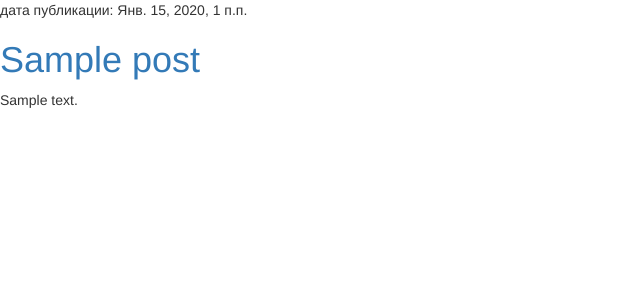
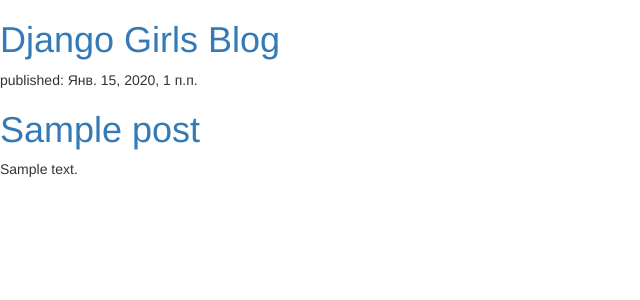
Before and after one commit to Razra88/my-first-blog, a Django app: page / in a window 1280 px wide. Shown: the top 300 px of the page, without its empty margins (0-640 px from the left). Run offline with Django 3.2, Linux system fonts and the light colour scheme; tables that the repository leaves empty hold one stand-in row (values such as "Sample post"); some libraries are stand-ins or nearby versions.

Commit message:
ошибка

```diff
--- a/blog/static/css/blok.css
+++ b/blog/static/css/blok.css
@@ -1,3 +1 @@
-h1 a {
-    color: #FCA205;
-}
+h1 a {color: #FCA205;}
--- a/blog/templates/blog/post_list.html
+++ b/blog/templates/blog/post_list.html
@@ -1,15 +1,19 @@
 {% load static %}
 <html>
     <head>
-        <title>Footballers</title>
+        <title>Django Girls blog</title>
         <link rel="stylesheet" href="//maxcdn.bootstrapcdn.com/bootstrap/3.2.0/css/bootstrap.min.css">
         <link rel="stylesheet" href="//maxcdn.bootstrapcdn.com/bootstrap/3.2.0/css/bootstrap-theme.min.css">
         <link rel="stylesheet" href="{% static 'css/blog.css' %}">
     </head>
     <body>
+        <div>
+            <h1><a href="/">Django Girls Blog</a></h1>
+        </div>
+
         {% for post in posts %}
             <div>
-                <p>дата публикации: {{ post.published_date }}</p>
+                <p>published: {{ post.published_date }}</p>
                 <h1><a href="">{{ post.title }}</a></h1>
                 <p>{{ post.text|linebreaksbr }}</p>
             </div>
--- a/mysite/settings.py
+++ b/mysite/settings.py
@@ -120,3 +120,4 @@ USE_TZ = True
 
 STATIC_URL = '/static/'
 STATIC_ROOT = os.path.join(BASE_DIR, 'static')
+DEFAULT_AUTO_FIELD = 'django.db.models.AutoField'
```
